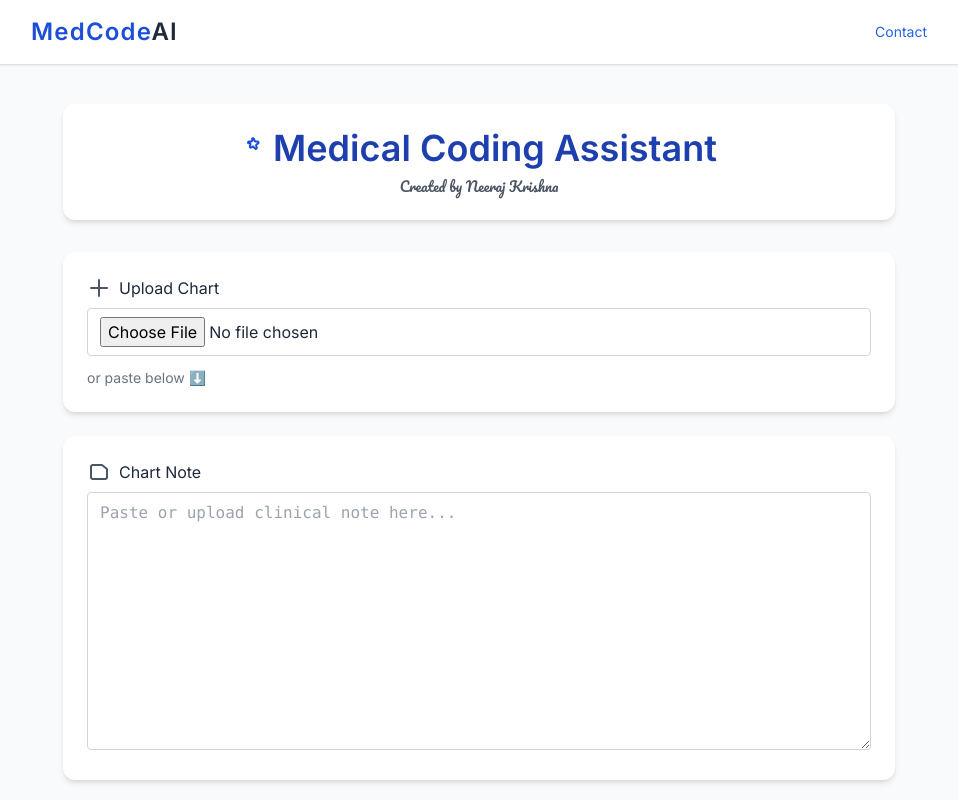
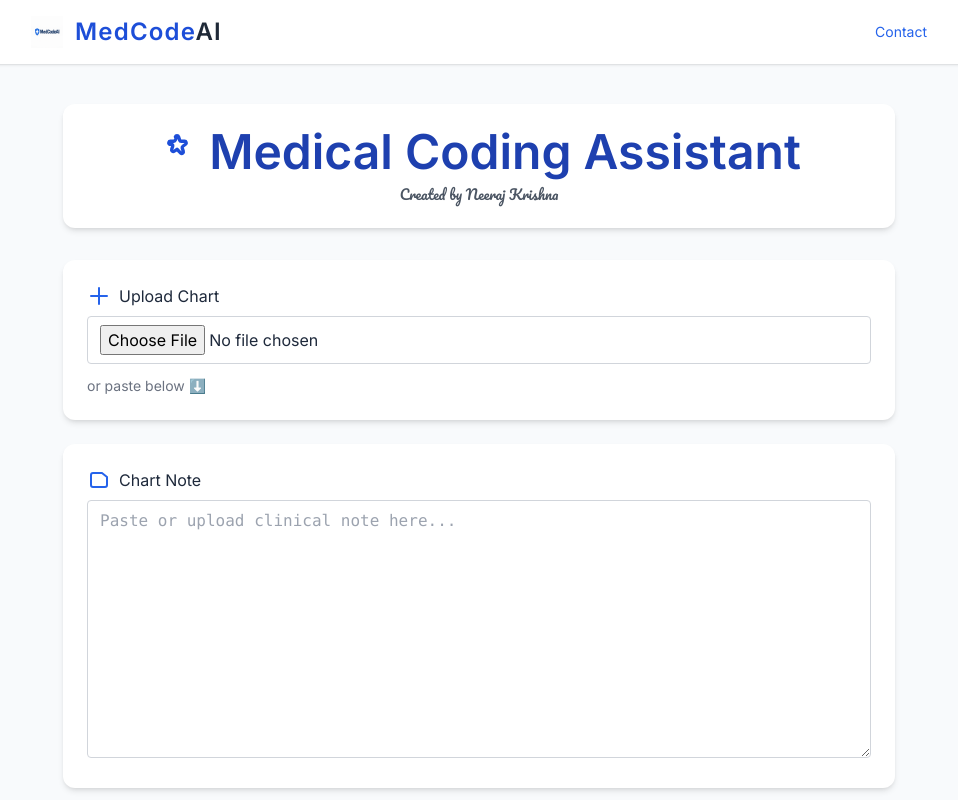
Before and after one commit to gneerajkrishna/agent-assist-app, a website: page public/index.html in a window 1280 px wide. Shown: the top 800 px of the page, without its empty margins (161-1119 px from the left). Drawn offline with nearby package versions, Linux system fonts and the light colour scheme.

Commit message:
Update index.html

```diff
--- a/public/index.html
+++ b/public/index.html
@@ -20,7 +20,10 @@
   <!-- Navigation -->
   <nav class="bg-white shadow sticky top-0 z-10 p-4">
     <div class="max-w-4xl mx-auto flex justify-between items-center">
-      <span class="text-2xl logo text-blue-700">MedCode<span class="text-gray-800">AI</span></span>
+      <div class="flex items-center gap-3">
+        <img src="logo.png" alt="Logo" class="h-8 w-8" />
+        <span class="text-2xl logo text-blue-700">MedCode<span class="text-gray-800">AI</span></span>
+      </div>
       <a href="mailto:neerajkrishna.g@bain.com" class="text-sm text-blue-600 hover:underline">Contact</a>
     </div>
   </nav>
@@ -30,8 +33,8 @@
 
     <!-- Header -->
     <header class="bg-white shadow-md rounded-xl mb-8 p-6 text-center">
-      <h1 class="text-4xl font-bold text-blue-800 mb-2 flex justify-center items-center gap-2">
-        <svg xmlns="http://www.w3.org/2000/svg" class="icon text-blue-700" fill="none" viewBox="0 0 24 24" stroke="currentColor">
+      <h1 class="text-5xl font-bold text-blue-800 mb-2 flex justify-center items-center gap-3">
+        <svg xmlns="http://www.w3.org/2000/svg" class="w-10 h-10 text-blue-700" fill="none" viewBox="0 0 24 24" stroke="currentColor">
           <path stroke-linecap="round" stroke-linejoin="round" stroke-width="2" d="M11.049 2.927c.3-.921 1.603-.921 1.902 0l.634 1.937a1 1 0 00.95.69h2.033c.969 0 1.371 1.24.588 1.81l-1.645 1.195a1 1 0 00-.364 1.118l.634 1.937c.3.921-.755 1.688-1.54 1.118L12 10.347l-1.645 1.195c-.784.57-1.838-.197-1.54-1.118l.634-1.937a1 1 0 00-.364-1.118L7.44 7.364c-.783-.57-.38-1.81.588-1.81h2.033a1 1 0 00.95-.69l.634-1.937z"/>
         </svg>
         <span>Medical Coding Assistant</span>
@@ -42,7 +45,7 @@
     <!-- Upload Section -->
     <div class="bg-white p-6 rounded-xl shadow-md mb-6">
       <label class="block font-medium mb-2 flex items-center gap-2">
-        <svg xmlns="http://www.w3.org/2000/svg" class="icon text-gray-600" fill="none" viewBox="0 0 24 24" stroke="currentColor">
+        <svg xmlns="http://www.w3.org/2000/svg" class="icon text-blue-600" fill="none" viewBox="0 0 24 24" stroke="currentColor">
           <path stroke-linecap="round" stroke-linejoin="round" stroke-width="2" d="M12 4v16m8-8H4"/>
         </svg>
         Upload Chart
@@ -54,7 +57,7 @@
     <!-- Chart Note -->
     <div class="bg-white p-6 rounded-xl shadow-md mb-6">
       <label class="block font-medium mb-2 flex items-center gap-2">
-        <svg xmlns="http://www.w3.org/2000/svg" class="icon text-gray-600" fill="none" viewBox="0 0 24 24" stroke="currentColor">
+        <svg xmlns="http://www.w3.org/2000/svg" class="icon text-blue-600" fill="none" viewBox="0 0 24 24" stroke="currentColor">
           <path stroke-linecap="round" stroke-linejoin="round" stroke-width="2" d="M11 5H6a2 2 0 00-2 2v10a2 2 0 002 2h12a2 2 0 002-2V9l-5-4H11z" />
         </svg>
         Chart Note
```
